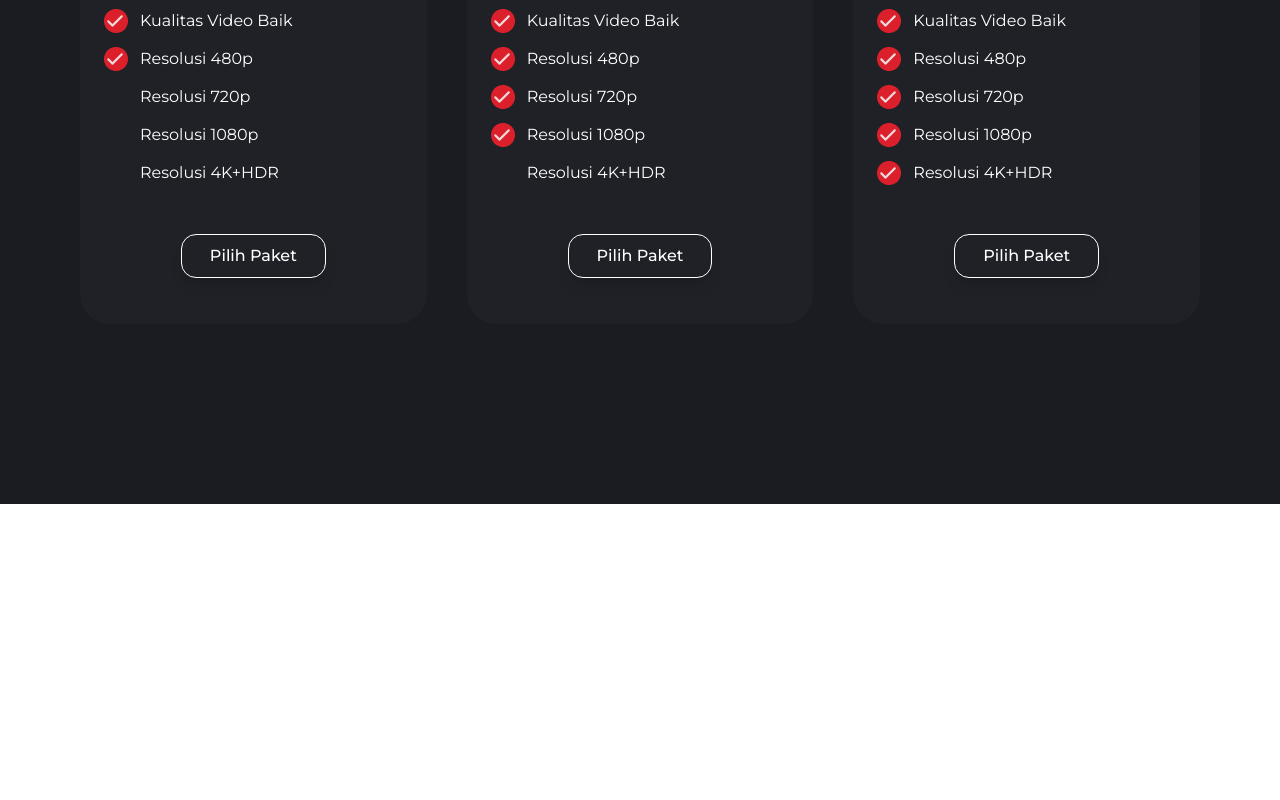
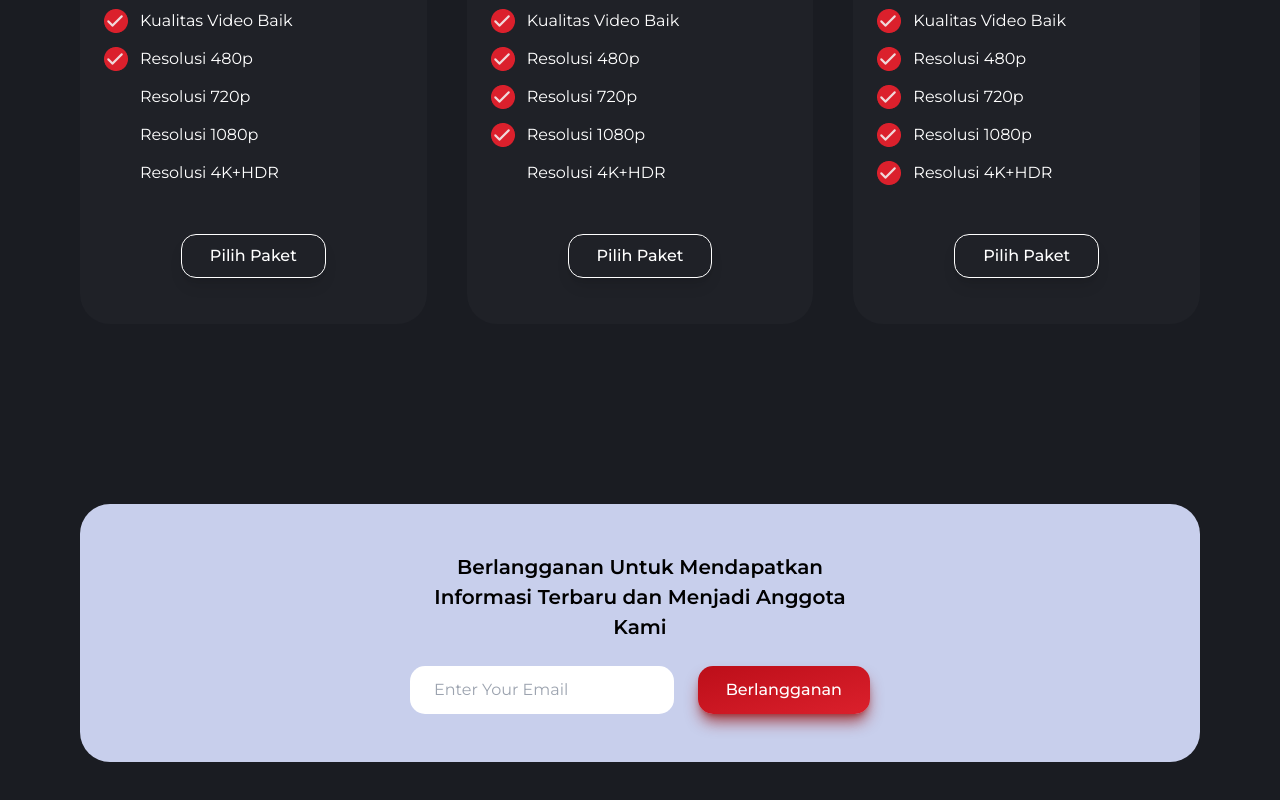
Before and after one commit to khaaisnt/NetflixClone, a Next.js app: page / in a window 1280 px wide. Shown: the part 3453-4253 px from the top of the page. Before the commit the page ends 3957 px from the top, so only its background shows below. Built offline with nearby package versions, Linux system fonts and the light colour scheme.

Commit message:
add forms section

```diff
--- /dev/null
+++ b/app/components/Footer.tsx
@@ -0,0 +1,9 @@
+import React from "react";
+
+export default function Footer() {
+  return (
+    <>
+      <footer></footer>
+    </>
+  );
+}
--- /dev/null
+++ b/app/components/Forms.tsx
@@ -0,0 +1,26 @@
+import React from "react";
+
+export default function Forms() {
+  return (
+    <>
+      <div className="pb-[180px]">
+        <div className="w-full bg-formsPurple py-[48px] px-[330px] rounded-[30px]">
+          <h1 className="font-semibold text-[20px] text-center mb-[24px]">
+            Berlangganan Untuk Mendapatkan Informasi Terbaru dan Menjadi Anggota
+            Kami
+          </h1>
+          <div className="flex justify-center gap-x-[24px]">
+            <input
+              type="text"
+              placeholder="Enter Your Email"
+              className="w-[345px] h-[48px] bg-formsInputPurple text-[16px] text-white px-[24px] rounded-[15px] focus:outline-none"
+            />
+            <button className="py-[9px] px-[28px] font-medium text-[16px] text-white bg-gradient-to-br from-RedOne to-RedTwo shadow-lg shadow-red-800/80 rounded-[15px] hover:bg-gradient-to-tl hover:from-RedOne hover:to-RedTwo duration-200">
+              Berlangganan
+            </button>
+          </div>
+        </div>
+      </div>
+    </>
+  );
+}
--- a/app/page.tsx
+++ b/app/page.tsx
@@ -5,6 +5,8 @@ import Services from "./components/Services";
 import Jargon from "./components/Jargon";
 import Popular from "./components/Popular";
 import Subscribe from "./components/Subscribe";
+import Forms from "./components/Forms";
+import Footer from "./components/Footer";
 
 export default function Home() {
   return (
@@ -15,6 +17,8 @@ export default function Home() {
       <Jargon />
       <Popular />
       <Subscribe />
+      <Forms />
+      <Footer />
     </main>
   );
 }
--- a/tailwind.config.ts
+++ b/tailwind.config.ts
@@ -20,6 +20,7 @@ const config: Config = {
         "gradientGray": "#373A43",
         "RedOne": "#BC0E19",
         "RedTwo": "#DB202C",
+        "formsPurple": "#C8CFEC",
       },
     },
   },
```
